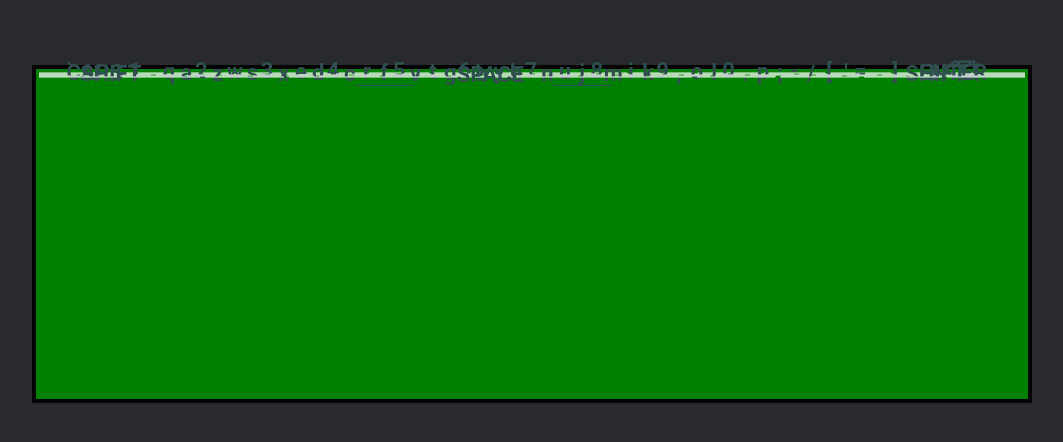
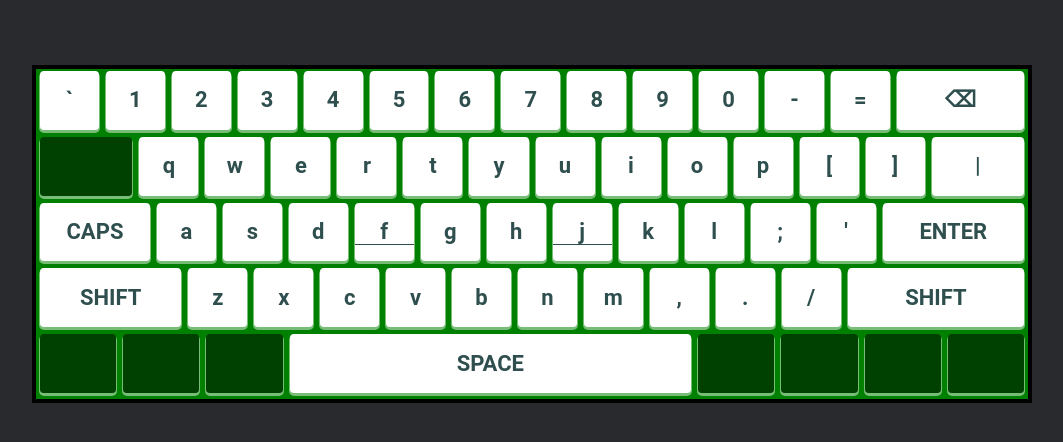
Before and after one commit to leoelicos/typr, a React (Create React App) app: page / in a window 1280 px wide. Shown: the part 166-608 px from the top of the page, without its empty margins (108-1171 px from the left). Built offline with nearby package versions, Linux system fonts and the light colour scheme.

Commit message:
Replace height with flex

```diff
--- a/src/components/Row/row.scss
+++ b/src/components/Row/row.scss
@@ -1,7 +1,7 @@
 .keyboard {
   .frame {
     .row {
-      height: fit-content;
+      flex: 1;
       display: flex;
       flex-flow: row nowrap;
       gap: 1px;
```
